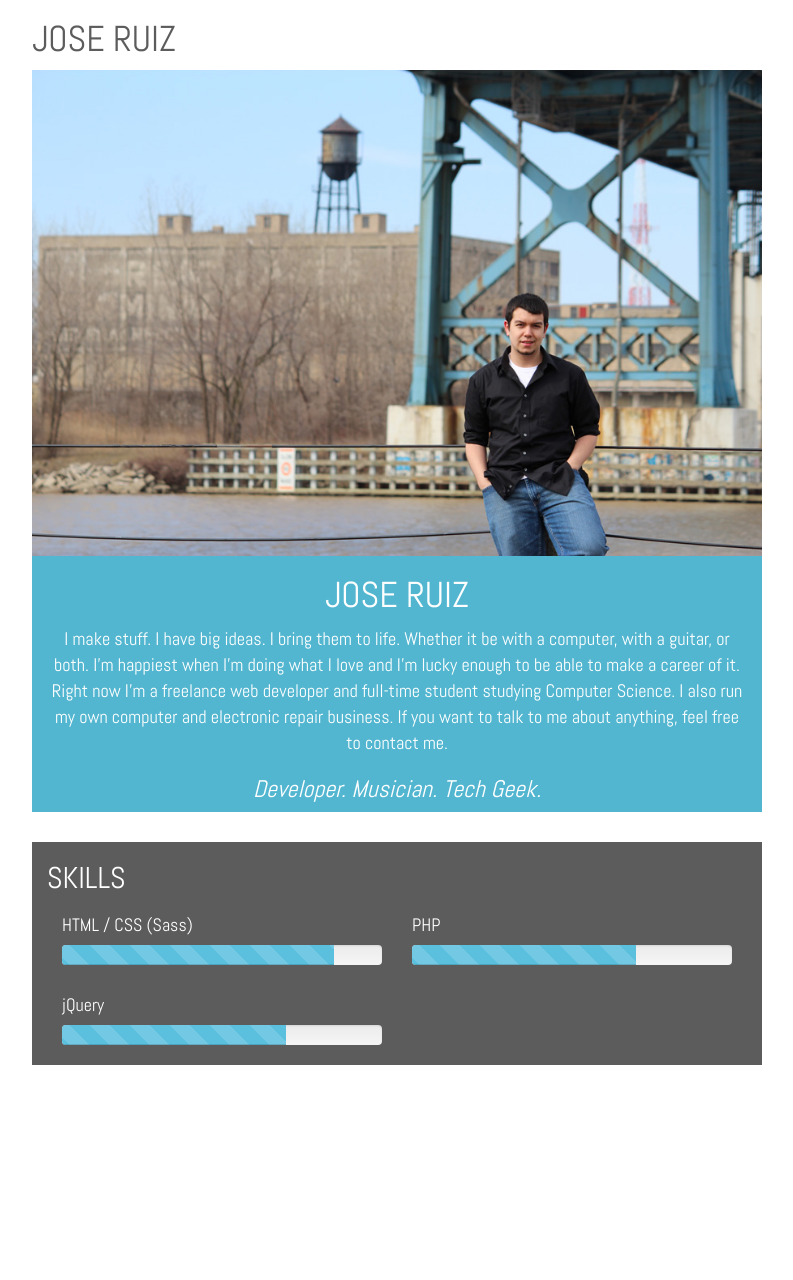
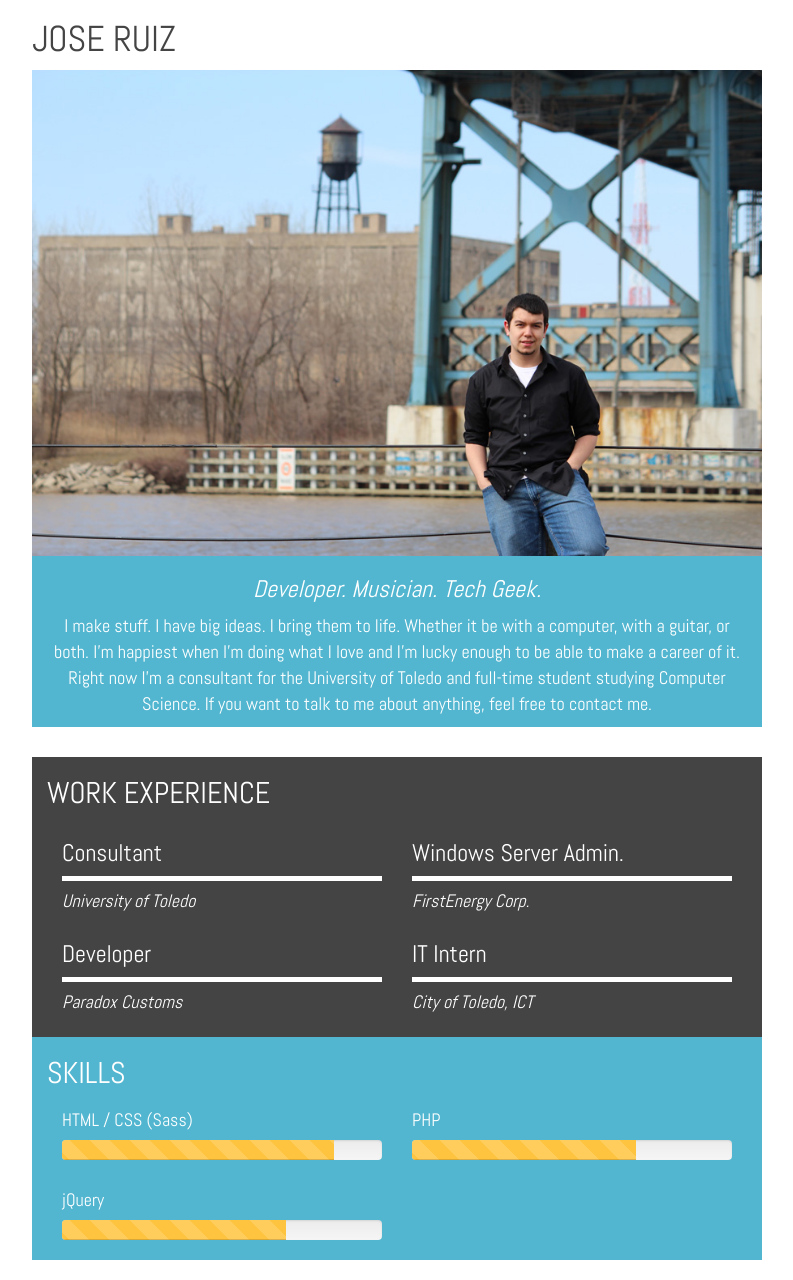
Before and after one commit to jmaruiz/jmaruiz.github.io, a PHP site: page / in a window 1280 px wide. Shown: the whole page, without its empty margins (243-1036 px from the left). Before the commit the page ends 1065 px from the top, so only its background shows below. Run offline with PHP 8.4, Linux system fonts and the light colour scheme; some libraries are stand-ins or nearby versions.

Commit message:
work exp

```diff
--- a/index.html
+++ b/index.html
@@ -27,25 +27,56 @@
     </div>
 
     <div class="col-xs-12 col-md-10 col-md-offset-1 col-lg-8 col-lg-offset-2">
-        <div class="bg-primary col-xs-12 text-center">
-            <h1>JOSE RUIZ</h1>
+        <div class="bg-primary col-xs-12 text-center hero-text">
+            <h3><i>Developer. Musician. Tech Geek.</i></h3>
             <p>
                 I make stuff. I have big ideas. I bring them to life. Whether it be
                 with a computer, with a guitar, or both. I'm happiest when I'm doing
                 what I love and I'm lucky enough to be able to make a career of it.
-                Right now I'm a freelance web developer and full-time student studying
-                Computer Science. I also run my own computer and electronic repair
-                business. If you want to talk to me about anything, feel free to contact
-                me.
+                Right now I'm a consultant for the University of Toledo and full-time
+                student studying Computer Science. If you want to talk to me about
+                anything, feel free to contact me.
             </p>
-            <h3><i>Developer. Musician. Tech Geek.</i></h3>
+
         </div>
     </div>
 
     <div class="spacer col-xs-12">&nbsp;</div>
 
     <div class="col-xs-12 col-md-10 col-md-offset-1 col-lg-8 col-lg-offset-2">
-        <div class="bg-darkgray col-xs-12 color-white">
+        <div class="bg-darkgray col-xs-12 color-white work-experience">
+            <h2>WORK EXPERIENCE</h2>
+
+
+            <div class="col-xs-12 col-sm-6">
+                <h3>Consultant</h3>
+                <div class="block"></div>
+                <h4><i>University of Toledo</i></h4>
+            </div>
+
+            <div class="col-xs-12 col-sm-6">
+                <h3>Windows Server Admin.</h3>
+                <div class="block"></div>
+                <h4><i>FirstEnergy Corp.</i></h4>
+            </div>
+
+            <div class="col-xs-12 col-sm-6">
+                <h3>Developer</h3>
+                <div class="block"></div>
+                <h4><i>Paradox Customs</i></h4>
+            </div>
+
+            <div class="col-xs-12 col-sm-6">
+                <h3>IT Intern</h3>
+                <div class="block"></div>
+                <h4><i>City of Toledo, ICT</i></h4>
+            </div>
+
+        </div>
+    </div>
+
+    <div class="col-xs-12 col-md-10 col-md-offset-1 col-lg-8 col-lg-offset-2">
+        <div class="bg-primary col-xs-12 color-white skills">
             <h2>SKILLS</h2>
 
             <div class="col-xs-12 col-sm-6">
--- a/style.css
+++ b/style.css
@@ -1,3 +1,3 @@
-*{font-family:"Abel"}body{background:#fff;margin:0 0 20px 0}.bg-primary{background:#53b6d0}.bg-darkgray{background:#5c5c5c}.color-white{color:#fff}.color-primary{color:#53b6d0}.color-darkgray{color:#5c5c5c}p{font-size:1.3em}img{max-width:100%}.avatar{text-align:center}.card{border:3px solid #53b6d0;box-shadow:5px 5px 5px #999;padding-bottom:7px;margin:30px 0}@media screen and (min-width: 768px){.card{margin:60px 0 0}}.spacer{display:block;height:30px}
+*{font-family:"Abel"}body{background:#fff;margin:0 0 20px 0}.bg-primary{background:#53b6d0}.bg-darkgray{background:#444}.color-white{color:#fff}.color-primary{color:#53b6d0}.color-darkgray{color:#444}p{font-size:1.3em}ul{font-size:1.3em}img{max-width:100%}.work-experience{padding-bottom:15px}.block{width:250px;height:5px;background:#fff}@media screen and (min-width: 768px){.block{width:100%}}.spacer{display:block;height:30px}.progress-bar-info{background-color:#ffc43f}
 
 /*# sourceMappingURL=style.css.map */
--- a/style.scss
+++ b/style.scss
@@ -1,5 +1,6 @@
 $primary: #53b6d0;
-$dark-gray: #5c5c5c;
+$secondary: #ffc43f;
+$dark-gray: #444444;
 $medium: "screen and (min-width : 768px)";
 
 * {
@@ -35,22 +36,25 @@ p {
     font-size: 1.3em;
 }
 
+ul {
+    font-size: 1.3em;
+}
+
 img {
     max-width: 100%;
 }
 
-.avatar {
-    text-align: center;
+.work-experience {
+    padding-bottom: 15px;
 }
 
-.card {
-    border: 3px solid $primary;
-    box-shadow: 5px 5px 5px #999;
-    padding-bottom: 7px;
-    margin: 30px 0;
+.block {
+    width: 250px;
+    height: 5px;
+    background: #fff;
 
     @media #{$medium} {
-        margin: 60px 0 0;
+        width: 100%;
     }
 }
 
@@ -58,3 +62,7 @@ img {
     display: block;
     height: 30px;
 }
+
+.progress-bar-info {
+    background-color: $secondary;
+}
```
Also changed, not shown: 1 other file.
